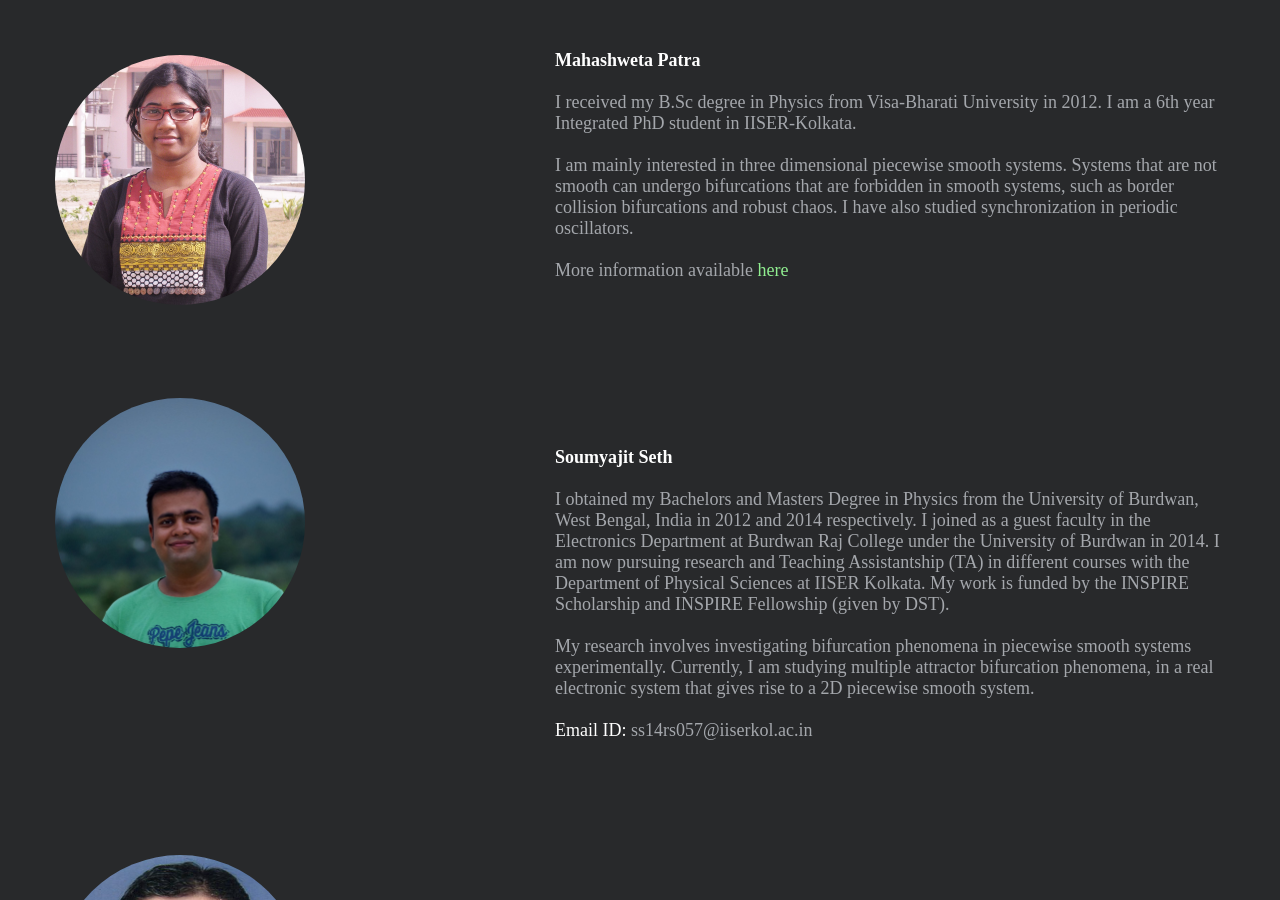
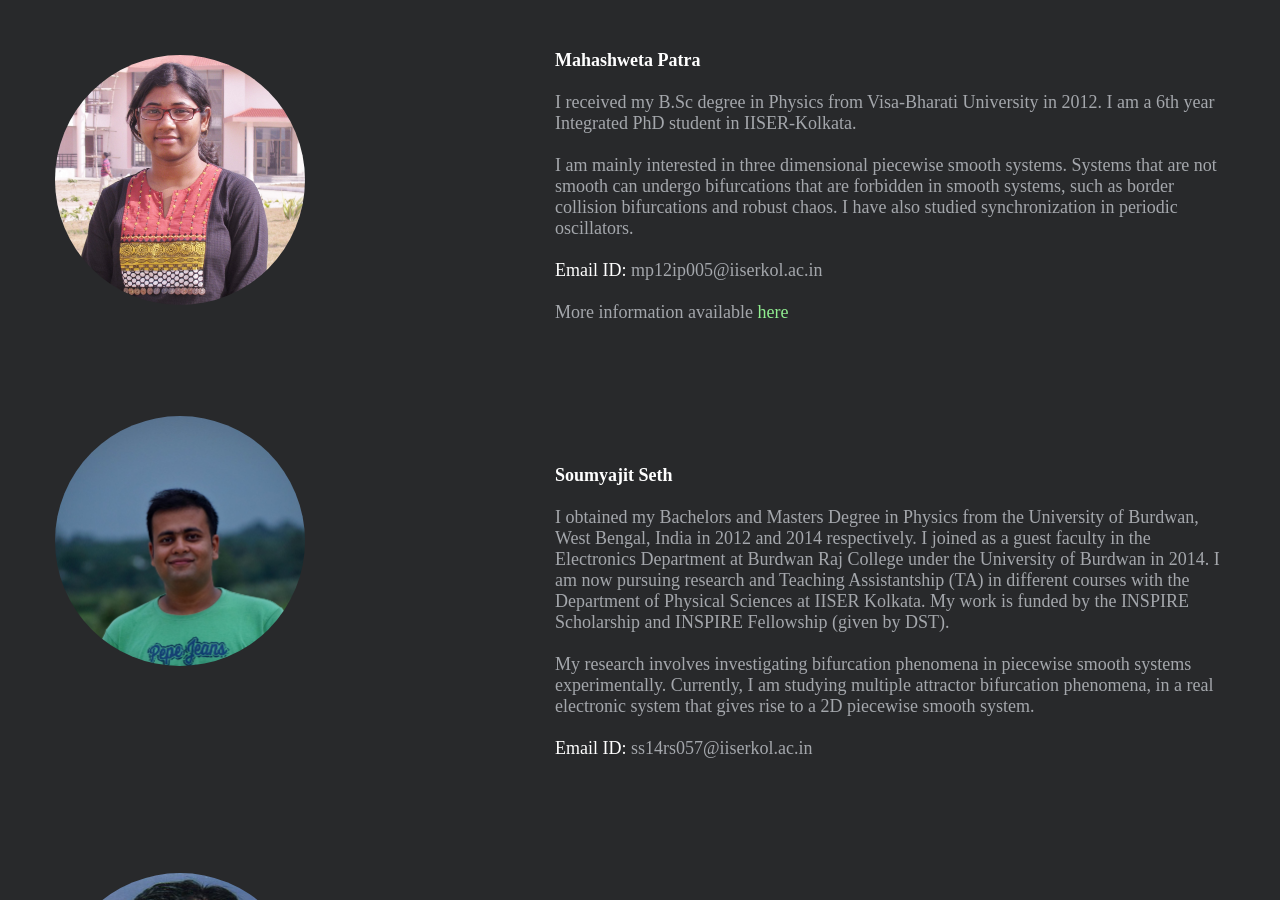
Before and after one commit to SubhoB/nld-iiserk-sb.github.io, a Jekyll site: the page built from phds.md, in a window 1280 px wide and 900 px high, scrolled down 430 px. Built offline with Jekyll 4.4.1, drawn with Linux system fonts in a browser that asks for light colours; nearby versions of some CDN libraries.

Commit message:
Updated MP's email ID

```diff
--- a/_data/people.yml
+++ b/_data/people.yml
@@ -37,7 +37,7 @@
   category: phds
   img_url: "/images/people_img/mahashweta.jpg"
   description: I received my B.Sc degree in Physics from Visa-Bharati University in 2012. I am a 6th year Integrated PhD student in IISER-Kolkata.<br><br>I am mainly interested in three dimensional piecewise smooth systems. Systems that are not smooth can undergo bifurcations that are forbidden in smooth systems, such as border collision bifurcations and robust chaos. I have also studied synchronization in periodic oscillators.
-  email:
+  email: mp12ip005@iiserkol.ac.in
   ext_url: https://scholar.google.co.in/citations?user=KitzeHQAAAAJ&hl=en&oi=ao
 
 - name: Soumyajit Seth
```
